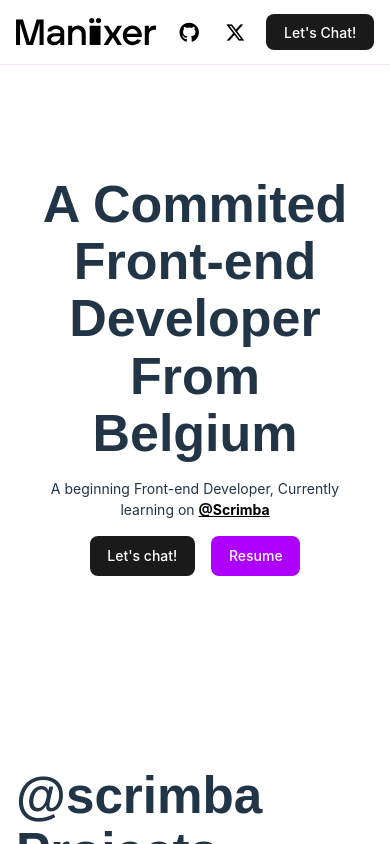
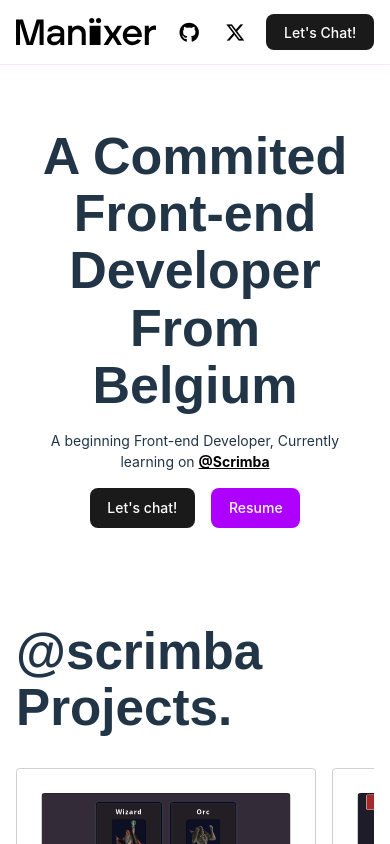
Before and after one commit to Maniixer/Portfolio, a React (Vite) app: page / in a window 390 px wide. Shown: the top 844 px of the page. Built offline with nearby package versions, Linux system fonts and the light colour scheme; a web font is replaced by a local one.

Commit message:
Update index.css

```diff
--- a/src/index.css
+++ b/src/index.css
@@ -324,6 +324,11 @@ footer {
 }
 
 @media screen and (max-width: 600px) {
+  section {
+    padding-top: 3rem;
+    padding-bottom: 3rem;
+  }
+
   .button,
   .nav-button,
   .hero-button {
```
